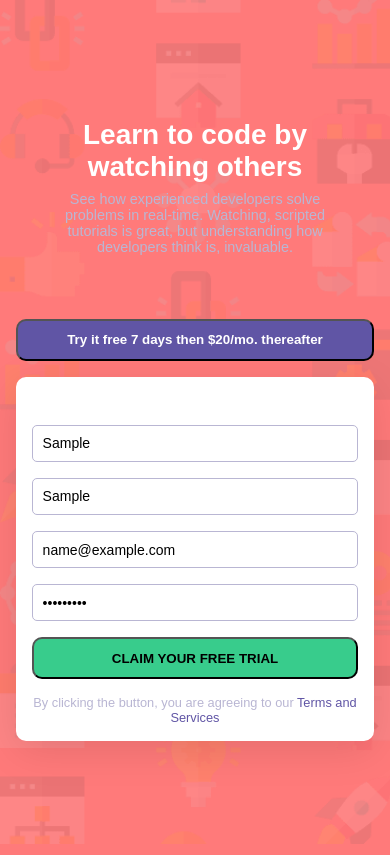
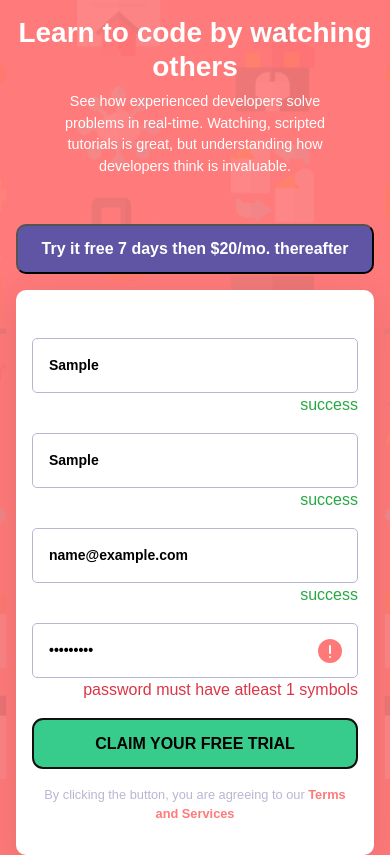
Before and after one commit to Oka-Hartawan/Signup-Form, a plain HTML site: page index.html in a window 390 px wide. Both pictures are taken after typing "Sample", "Sample", "name@example.com", "Sample123" into the empty fields and a click on the button "CLAIM YOUR FREE TRIAL". Drawn offline with nearby package versions, Linux system fonts and the light colour scheme.

Commit message:
fix(js and css)

```diff
--- a/index.html
+++ b/index.html
@@ -3,6 +3,18 @@
   <head>
     <meta charset="UTF-8" />
     <meta name="viewport" content="width=device-width, initial-scale=1.0" />
+    <link
+      rel="stylesheet"
+      href="https://cdn.jsdelivr.net/npm/bootstrap@4.5.3/dist/css/bootstrap.min.css"
+      integrity="sha384-TX8t27EcRE3e/ihU7zmQxVncDAy5uIKz4rEkgIXeMed4M0jlfIDPvg6uqKI2xXr2"
+      crossorigin="anonymous"
+    />
+    <link
+      rel="icon"
+      type="image/png"
+      sizes="32x32"
+      href="./images/favicon-32x32.png"
+    />
     <link rel="stylesheet" href="styles.css" />
     <title>Sign Up Form</title>
   </head>
@@ -12,8 +24,8 @@
         <h1>Learn to code by watching others</h1>
         <p>
           See how experienced developers solve problems in real-time. Watching,
-          scripted tutorials is great, but understanding how developers think
-          is, invaluable.
+          scripted tutorials is great, but understanding how developers think is
+          invaluable.
         </p>
       </div>
     </div>
@@ -24,37 +36,54 @@
         </button>
       </div>
       <div class="container-2">
-        <form class="sign-up-form">
+        <form class="sign-up-form" id="sign-up-form" novalidate>
           <div class="form-group">
-            <input
-              type="text"
-              id="first-name"
-              placeholder="First Name"
-              required
+            <input type="text" id="first-name" placeholder="First Name" />
+            <img
+              id="imgfnalert"
+              class="error-icon d-none"
+              src="./images/icon-error.svg"
+              alt=""
+            />
+            <span id="error-mesage-fn" class="error-msg d-none"></span>
+          </div>
+          <div class="form-group">
+            <input type="text" id="last-name" placeholder="Last Name" />
+            <span
+              id="error-mesage-ln"
+              class="error-msg text-danger d-none"
+            ></span>
+            <img
+              id="imglnalert"
+              class="error-icon d-none"
+              src="./images/icon-error.svg"
+              alt=""
             />
           </div>
           <div class="form-group">
-            <input
-              type="text"
-              id="last-name"
-              placeholder="Last Name"
-              required
+            <input type="email" id="email" placeholder="Email Address" />
+            <span
+              id="error-mesage-em"
+              class="error-msg text-danger d-none"
+            ></span>
+            <img
+              id="imgemailalert"
+              class="error-icon d-none"
+              src="./images/icon-error.svg"
+              alt=""
             />
           </div>
           <div class="form-group">
-            <input
-              type="email"
-              id="email"
-              placeholder="Email Address"
-              required
-            />
-          </div>
-          <div class="form-group">
-            <input
-              type="password"
-              id="password"
-              placeholder="Password"
-              required
+            <input type="password" id="password" placeholder="Password" />
+            <span
+              id="error-mesage-pw"
+              class="error-msg text-danger d-none"
+            ></span>
+            <img
+              id="imgpasswordalert"
+              class="error-icon d-none"
+              src="./images/icon-error.svg"
+              alt=""
             />
           </div>
           <button type="submit" class="button-2">CLAIM YOUR FREE TRIAL</button>
--- a/index.js
+++ b/index.js
@@ -1,64 +1,121 @@
-const form = document.querySelector(".sign-up-form");
-const firstName = document.getElementById("first-name");
-const lastName = document.getElementById("last-name");
-const email = document.getElementById("email");
-const password = document.getElementById("password");
+const signUpForm = document.forms["sign-up-form"];
+const firstName = signUpForm["first-name"];
+const lastName = signUpForm["last-name"];
+const email = signUpForm["email"];
+const password = signUpForm["password"];
 
-form.addEventListener("submit", (e) => {
-  e.preventDefault();
+const errorMesageFN = document.getElementById("error-mesage-fn");
+const errorMesageLN = document.getElementById("error-mesage-ln");
+const errorMesageEm = document.getElementById("error-mesage-em");
+const errorMesagePW = document.getElementById("error-mesage-pw");
 
-  checkInputs();
-});
+const imgfnAlert = document.getElementById("imgfnalert");
+const imglnAlert = document.getElementById("imglnalert");
+const imgEmailAlert = document.getElementById("imgemailalert");
+const imgPasswordAlert = document.getElementById("imgpasswordalert");
 
-function checkInputs() {
-  // Get the values from the inputs
-  const firstNameValue = firstName.value.trim();
-  const lastNameValue = lastName.value.trim();
-  const emailValue = email.value.trim();
-  const passwordValue = password.value.trim();
+const symbols = /[!@#$%^&*()_+{}\[\]:;"'<>,.?/~`1234567890]/;
+const symbolsEmail = /[!#$%^&*()_+{}\[\]:;"'<>,?/~`]/;
+const emails = "@gmail.com";
+const string = ["undefined", "number", "boolean", "string", "null", "object"];
 
-  if (firstNameValue === "") {
-    setErrorFor(firstName, "First Name cannot be empty");
+function validation() {
+  if (firstName.value.trim() === "") {
+    imgfnAlert.classList.remove("d-none");
+    errorMesageFN.classList.add("text-danger");
+    errorMesageFN.classList.remove("d-none");
+    errorMesageFN.innerHTML = "First Name cannot be empty";
+  } else if (symbols.test(firstName.value)) {
+    imgfnAlert.classList.remove("d-none");
+    errorMesageFN.classList.add("text-danger");
+    errorMesageFN.classList.remove("d-none");
+    errorMesageFN.innerHTML = "do not use specials characters!";
+  } else if (firstName.value.length < 3) {
+    errorMesageFN.classList.add("text-danger");
+    errorMesageFN.classList.remove("d-none");
+    errorMesageFN.innerHTML = "First Name to short!";
+    imgfnAlert.classList.remove("d-none");
+  } else if (string.includes(firstName.value.toLowerCase())) {
+    fnAlert.innerHTML = `${firstName.value} is not avalable`;
   } else {
-    setSuccessFor(firstName);
+    errorMesageFN.classList.add("text-success");
+    errorMesageFN.classList.remove("text-danger");
+    errorMesageFN.innerHTML = "success";
+    errorMesageFN.classList.remove("d-none");
+    imgfnAlert.classList.add("d-none");
   }
 
-  if (lastNameValue === "") {
-    setErrorFor(lastName, "Last Name cannot be empty");
+  if (lastName.value.trim() === "") {
+    errorMesageLN.innerHTML = "Last Name cannot be empty";
+    errorMesageLN.classList.add("text-danger");
+    errorMesageLN.classList.remove("d-none");
+    imglnAlert.classList.remove("d-none");
+  } else if (symbols.test(lastName.value)) {
+    errorMesageLN.innerHTML = "do not use specials characters!";
+    errorMesageLN.classList.add("text-danger");
+    errorMesageLN.classList.remove("d-none");
+    imglnAlert.classList.remove("d-none");
+  } else if (string.includes(lastName.value.toLowerCase())) {
+    lnAlert.innerHTML = `${lastName.value} is not avalable`;
+  } else if (lastName.value.length < 3) {
+    errorMesageLN.innerHTML = "Last Name to short!";
+    errorMesageLN.classList.add("text-danger");
+    errorMesageLN.classList.remove("d-none");
+    imglnAlert.classList.remove("d-none");
   } else {
-    setSuccessFor(lastName);
+    errorMesageLN.classList.add("text-success");
+    errorMesageLN.classList.remove("text-danger");
+    errorMesageLN.classList.remove("d-none");
+    errorMesageLN.innerHTML = "success";
+    imglnAlert.classList.add("d-none");
   }
 
-  if (emailValue === "") {
-    setErrorFor(email, "Email cannot be empty");
-  } else if (!isEmail(emailValue)) {
-    setErrorFor(email, "Looks like this is not an email");
+  if (email.value.trim() === "") {
+    errorMesageEm.classList.add("text-danger");
+    errorMesageEm.classList.remove("d-none");
+    errorMesageEm.innerHTML = "Email cannot be empty";
+    imgEmailAlert.classList.remove("d-none");
+  } else if (
+    !email.value.includes("@") ||
+    !email.value.includes(".com") ||
+    symbolsEmail.test(email.value)
+  ) {
+    errorMesageEm.classList.add("text-danger");
+    errorMesageEm.classList.remove("d-none");
+    errorMesageEm.innerHTML = "Looks like this not an email";
+    imgEmailAlert.classList.remove("d-none");
   } else {
-    setSuccessFor(email);
+    errorMesageEm.classList.remove("text-danger");
+    errorMesageEm.classList.add("text-success");
+    errorMesageEm.classList.remove("d-none");
+    errorMesageEm.innerHTML = "success";
+    imgEmailAlert.classList.add("d-none");
   }
 
-  if (passwordValue === "") {
-    setErrorFor(password, "Password cannot be empty");
+  if (password.value.trim() === "") {
+    errorMesagePW.classList.add("text-danger");
+    errorMesagePW.classList.remove("d-none");
+    errorMesagePW.innerHTML = "password must be fill!";
+    imgPasswordAlert.classList.remove("d-none");
+  } else if (password.value.length < 6) {
+    errorMesagePW.classList.add("text-danger");
+    errorMesagePW.classList.remove("d-none");
+    errorMesagePW.innerHTML = "Password to short!";
+    imgPasswordAlert.classList.remove("d-none");
+  } else if (!symbolsEmail.test(password.value)) {
+    errorMesagePW.classList.add("text-danger");
+    errorMesagePW.classList.remove("d-none");
+    errorMesagePW.innerHTML = "password must have atleast 1 symbols";
+    imgPasswordAlert.classList.remove("d-none");
   } else {
-    setSuccessFor(password);
+    errorMesagePW.classList.add("text-success");
+    errorMesagePW.classList.remove("text-danger");
+    errorMesagePW.innerHTML = "success";
+    imgPasswordAlert.classList.add("d-none");
   }
 }
 
-function setErrorFor(input, message) {
-  const formGroup = input.parentElement;
-  const small = formGroup.querySelector("small");
-  small.innerText = message;
-  small.style.display = "block";
-  input.style.borderColor = "hsl(0, 100%, 74%)";
-}
-
-function setSuccessFor(input) {
-  const formGroup = input.parentElement;
-  const small = formGroup.querySelector("small");
-  small.style.display = "none";
-  input.style.borderColor = "hsl(154, 59%, 51%)";
-}
-
-function isEmail(email) {
-  return /^[^\s@]+@[^\s@]+\.[^\s@]+$/.test(email);
-}
+signUpForm.onsubmit = (event) => {
+  event.preventDefault();
+  validation();
+};
--- a/styles.scss
+++ b/styles.scss
@@ -49,26 +49,27 @@ body {
   height: 90%;
   display: flex;
   flex-direction: column;
-  padding: 1rem;
+  // padding: 1rem;
   padding-left: 1rem;
-  margin-right: 5rem;
+  margin-right: 2rem;
   justify-content: center;
   align-items: center;
 }
 
-.intro-container {
-}
+// .intro-container {
+// }
 
 .intro h1 {
-  font-size: 42px;
-  margin-bottom: 0.5rem;
+  font-size: 3rem;
+  margin-bottom: 1.5rem;
   color: #fff;
   // text-align: center;
   width: 80%;
+  font-weight: bold;
 }
 
 .intro p {
-  color: var(--neutral-grayish-blue);
+  color: white;
   font-weight: 50px;
   padding-bottom: 2rem;
   // padding-left: 6rem;
@@ -84,14 +85,35 @@ body {
 
 .form-group {
   margin-bottom: 1rem;
+  display: flex;
+  flex-direction: column;
+  position: relative;
 }
 
 .form-group input {
   width: 100%;
-  padding: 0.8rem; /* Adjusted padding for mobile */
+  padding: 1rem;
   border: 1px solid var(--neutral-grayish-blue);
   border-radius: 5px;
   font-size: var(--font-size);
+  font-weight: bold;
+}
+
+.form-group input::placeholder {
+  padding-left: 1rem;
+}
+
+.error-msg {
+  display: flex;
+  justify-content: end;
+}
+
+.error-icon {
+  display: flex;
+  position: absolute;
+  padding-top: 1rem;
+  padding-right: 1rem;
+  right: 0;
 }
 
 .button-1,
@@ -125,8 +147,9 @@ p {
 }
 
 a {
-  color: var(--accent-blue);
+  color: var(--primary-red);
   text-decoration: none;
+  font-weight: bold;
 }
 
 a:hover {
@@ -137,7 +160,6 @@ a:hover {
   body {
     flex-direction: column;
   }
-
   .container-1 {
     padding-right: 1rem;
     padding-left: 1rem;
@@ -157,7 +179,8 @@ a:hover {
   }
 
   .intro-container {
-    // padding-left: 2rem;
+    // width: fit-content;
+    height: 14rem;
     align-items: center;
   }
 
@@ -165,18 +188,20 @@ a:hover {
     font-size: 28px;
     margin-bottom: 0.5rem;
     text-align: center;
-    width: 90%;
+    width: 100%;
   }
 
   .intro p {
+    max-width: 800px;
     font-size: 0.9rem;
     margin-bottom: 1rem;
     padding-left: 0;
     text-align: center;
+    width: 85%;
   }
 
   .form-group input {
-    padding: 0.6rem;
+    padding: 1rem;
     font-size: 14px;
   }
 
@@ -189,3 +214,11 @@ a:hover {
     font-size: 0.8rem;
   }
 }
+@media (max-width: 480px) {
+  body {
+    background-image: url(./images/bg-intro-mobile.png);
+    background-size: cover;
+    background-repeat: no-repeat;
+    overflow: hidden;
+  }
+}
```
Also changed, not shown: images/eye-hide.svg (added), images/eye.svg (added), images/icon-success.svg (added), styles.css, 1 other file.
